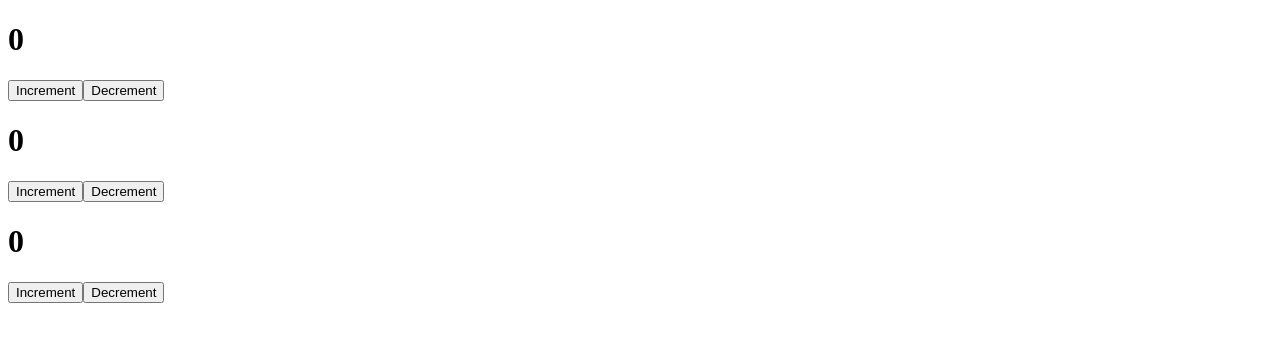
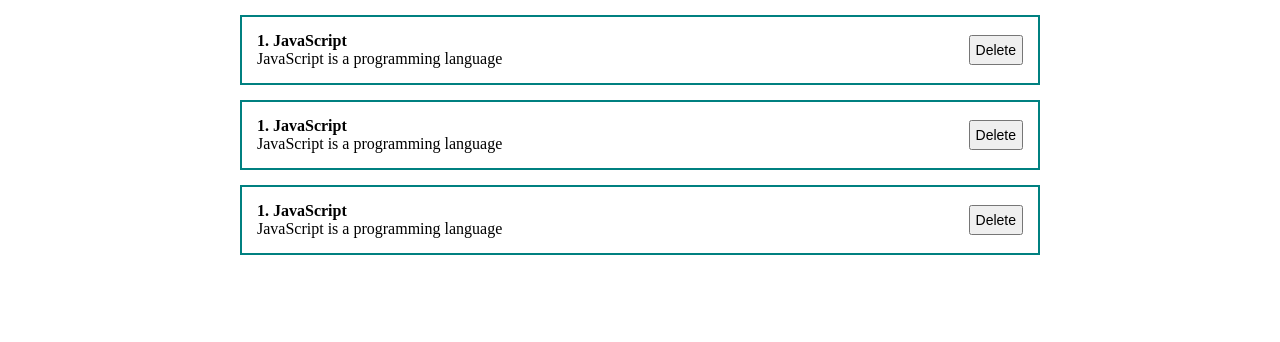
Before and after one commit to parser01/posts-app, a React (Create React App) app: page / in a window 1280 px wide. Shown: the top 342 px of the page. Built offline with nearby package versions, Linux system fonts and the light colour scheme.

Commit message:
css styles, classes

```diff
--- a/src/App.js
+++ b/src/App.js
@@ -1,11 +1,35 @@
-import ClassCounter from "./components/ClassCounter";
+import "./styles/App.css";
 
 function App() {
 	return (
 		<div className="App">
-			<ClassCounter />
-			<ClassCounter />
-			<ClassCounter />
+			<div className="post">
+				<div className="post__content">
+					<strong>1. JavaScript</strong>
+					<div>JavaScript is a programming language</div>
+				</div>
+				<div className="post__btns">
+					<button>Delete</button>
+				</div>
+			</div>
+			<div className="post">
+				<div className="post__content">
+					<strong>1. JavaScript</strong>
+					<div>JavaScript is a programming language</div>
+				</div>
+				<div className="post__btns">
+					<button>Delete</button>
+				</div>
+			</div>
+			<div className="post">
+				<div className="post__content">
+					<strong>1. JavaScript</strong>
+					<div>JavaScript is a programming language</div>
+				</div>
+				<div className="post__btns">
+					<button>Delete</button>
+				</div>
+			</div>
 		</div>
 	);
 }
--- a/src/components/ClassCounter.jsx
+++ /dev/null
@@ -1,32 +0,0 @@
-import { Component } from "react";
-
-class ClassCounter extends Component {
-	constructor(props) {
-		super(props);
-		this.state = {
-			count: 0,
-		};
-		this.increment = this.increment.bind(this);
-		this.decrement = this.decrement.bind(this);
-	}
-
-	increment() {
-		this.setState({ count: this.state.count + 1 });
-	}
-
-	decrement() {
-		this.setState({ count: this.state.count - 1 });
-	}
-
-	render() {
-		return (
-			<div>
-				<h1>{this.state.count}</h1>
-				<button onClick={this.increment}>Increment</button>
-				<button onClick={this.decrement}>Decrement</button>
-			</div>
-		);
-	}
-}
-
-export default ClassCounter;
--- /dev/null
+++ b/src/styles/App.css
@@ -0,0 +1,28 @@
+* {
+	margin: 0;
+	padding: 0;
+	box-sizing: border-box;
+}
+
+#root {
+	display: flex;
+	justify-content: center;
+}
+
+.App {
+	width: 800px;
+}
+
+.post {
+	display: flex;
+	justify-content: space-between;
+	align-items: center;
+	padding: 15px;
+	border: 2px solid teal;
+	margin-top: 15px;
+}
+
+.post__btns button {
+	padding: 5px;
+	font-size: 14px;
+}
```
Also changed, not shown: src/components/Counter.jsx (deleted, +0 -23 lines).
